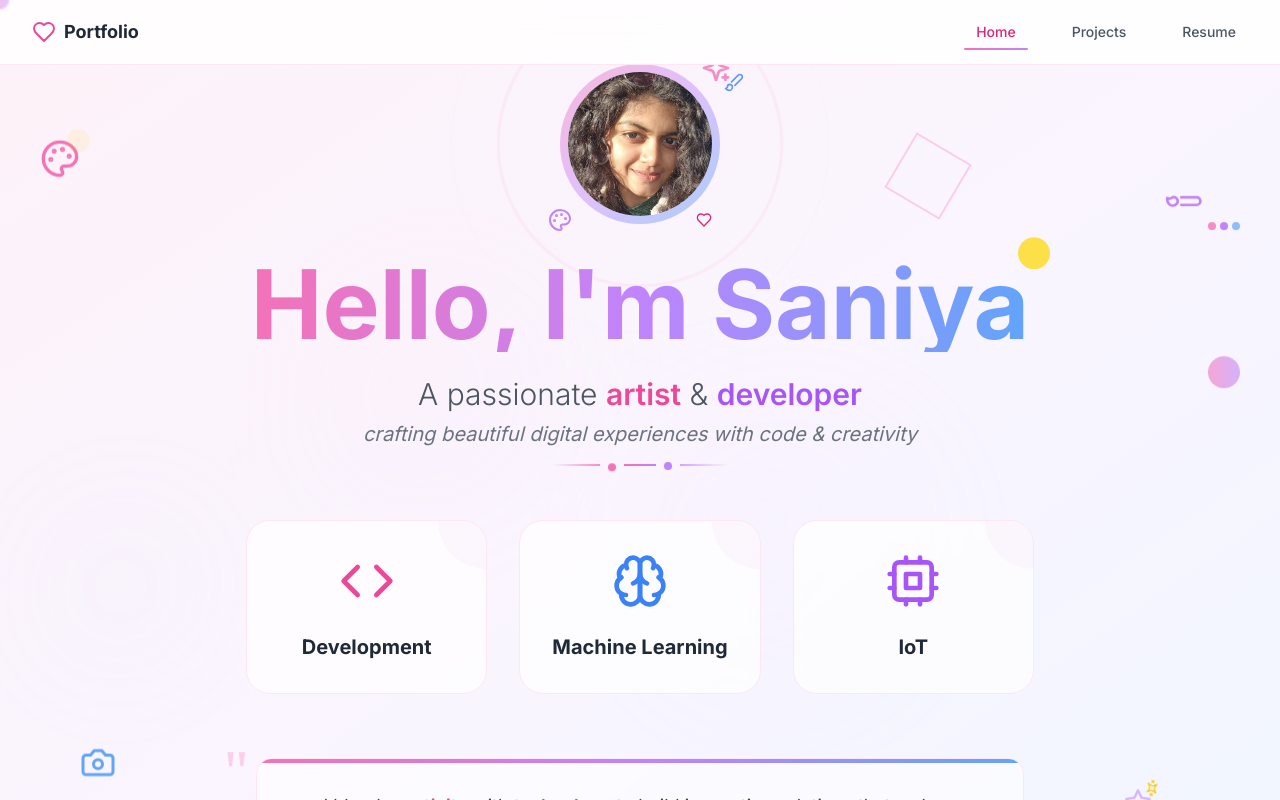
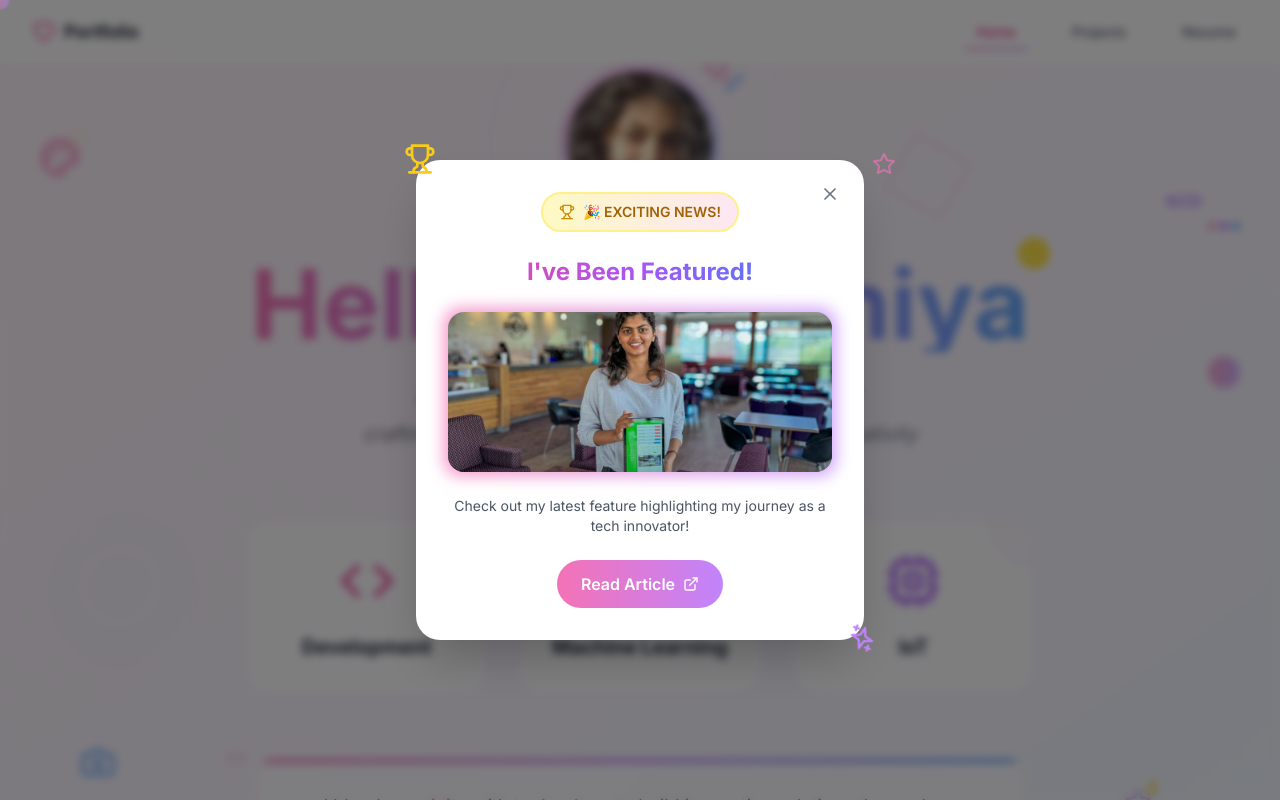
Before and after one commit to CodeFor2001/Saniya-portfolio, a React (Vite) app: page / in a window 1280 px wide. Shown: the top 800 px of the page. Built offline with nearby package versions, Linux system fonts and the light colour scheme.

Commit message:
recognition and pop up components

```diff
--- /dev/null
+++ b/src/components/Recognition.tsx
@@ -0,0 +1,103 @@
+import React, { useEffect, useRef, useState } from 'react';
+import { ExternalLink, Star, Sparkles, Trophy } from 'lucide-react';
+
+const Recognition = () => {
+  const [isVisible, setIsVisible] = useState(false);
+  const sectionRef = useRef<HTMLElement>(null);
+
+  useEffect(() => {
+    const observer = new IntersectionObserver(
+      ([entry]) => {
+        if (entry.isIntersecting) {
+          setIsVisible(true);
+        }
+      },
+      { threshold: 0.3 }
+    );
+
+    if (sectionRef.current) {
+      observer.observe(sectionRef.current);
+    }
+
+    return () => observer.disconnect();
+  }, []);
+
+  return (
+    <section ref={sectionRef} className="py-16 px-4 sm:px-6 lg:px-8 relative overflow-hidden">
+      {/* Subtle Background Elements */}
+      <div className="absolute inset-0 opacity-20">
+        <div className="absolute top-10 right-10 w-24 h-24 bg-gradient-to-br from-pink-300 to-transparent rounded-full blur-2xl animate-pulse"></div>
+        <div className="absolute bottom-10 left-10 w-20 h-20 bg-gradient-to-br from-purple-300 to-transparent rounded-full blur-2xl animate-pulse" style={{ animationDelay: '2s' }}></div>
+      </div>
+
+      <div className="max-w-4xl mx-auto">
+        <div
+          className={`transform transition-all duration-1000 ${
+            isVisible ? 'translate-y-0 opacity-100' : 'translate-y-8 opacity-0'
+          }`}
+        >
+          {/* Cute Header */}
+          <div className="text-center mb-12">
+            <h2 className="text-3xl md:text-4xl font-bold bg-gradient-to-r from-pink-400 to-purple-400 bg-clip-text text-transparent mb-4 relative">
+              In the News ✨
+            </h2>
+            <p className="text-gray-600">Recently featured for my tech innovations</p>
+          </div>
+
+          {/* Cute Framed Article */}
+          <div className="flex justify-center">
+            <div className="relative group max-w-sm">
+              {/* Cute Frame */}
+              <div className="absolute -inset-3 bg-gradient-to-r from-pink-300 via-purple-300 to-blue-300 rounded-3xl blur opacity-75 group-hover:opacity-100 transition duration-300 animate-pulse"></div>
+
+              <div className="relative bg-white rounded-3xl p-6 shadow-xl hover:shadow-2xl transition-all duration-300 hover:scale-105">
+                {/* Floating Decorative Icons */}
+                <Trophy className="absolute -top-2 -left-2 h-6 w-6 text-yellow-400 animate-bounce" />
+                <Star className="absolute -top-1 -right-3 h-5 w-5 text-pink-400 animate-pulse" />
+                <Sparkles className="absolute -bottom-2 -right-2 h-5 w-5 text-purple-400 animate-spin" style={{ animationDuration: '3s' }} />
+
+                {/* Badge */}
+                <div className="text-center mb-4">
+                  <span className="inline-flex items-center space-x-1 bg-gradient-to-r from-pink-100 to-purple-100 rounded-full px-3 py-1 text-xs font-semibold text-pink-600 border border-pink-200">
+                    <Trophy className="h-3 w-3" />
+                    <span>FEATURED</span>
+                  </span>
+                </div>
+
+                {/* Article Image */}
+                <div className="relative overflow-hidden rounded-2xl mb-4 group/image">
+                  <img
+                    src="/image.png"
+                    alt="Featured Article"
+                    className="w-full h-48 object-cover group-hover/image:scale-110 transition-transform duration-500"
+                  />
+                  <div className="absolute inset-0 bg-gradient-to-t from-black/30 to-transparent opacity-0 group-hover/image:opacity-100 transition-opacity duration-300"></div>
+                </div>
+
+                {/* Title */}
+                <h3 className="text-lg font-bold text-gray-800 mb-3 text-center">
+                  Rising Tech Innovator
+                </h3>
+
+                {/* Link Button */}
+                <div className="text-center">
+                  <a
+                    href="https://www.dailyecho.co.uk/news/25300681.southampton-student-launches-ai-powered-food-safety-app/"
+                    target="_blank"
+                    rel="noopener noreferrer"
+                    className="inline-flex items-center space-x-2 bg-gradient-to-r from-pink-400 to-purple-400 text-white font-semibold px-4 py-2 rounded-full hover:from-pink-500 hover:to-purple-500 transition-all duration-300 hover:scale-105 text-sm"
+                  >
+                    <span>Read Article</span>
+                    <ExternalLink className="h-4 w-4" />
+                  </a>
+                </div>
+              </div>
+            </div>
+          </div>
+        </div>
+      </div>
+    </section>
+  );
+};
+
+export default Recognition;
--- /dev/null
+++ b/src/components/RecognitionPopup.tsx
@@ -0,0 +1,86 @@
+import React, { useState, useEffect } from 'react';
+import { X, ExternalLink, Star, Sparkles, Trophy } from 'lucide-react';
+
+const RecognitionPopup = () => {
+  const [isVisible, setIsVisible] = useState(false);
+
+  useEffect(() => {
+    // Show popup after 2 seconds
+    const timer = setTimeout(() => {
+      setIsVisible(true);
+    }, 2000);
+
+    return () => clearTimeout(timer);
+  }, []);
+
+  if (!isVisible) return null;
+
+  return (
+    <div className="fixed inset-0 bg-black/50 backdrop-blur-sm z-50 flex items-center justify-center p-4">
+      <div className="relative bg-white rounded-3xl p-8 max-w-md w-full shadow-2xl animate-fadeIn">
+        {/* Close Button */}
+        <button
+          onClick={() => setIsVisible(false)}
+          className="absolute top-4 right-4 p-2 rounded-full hover:bg-gray-100 transition-colors duration-300"
+        >
+          <X className="h-5 w-5 text-gray-500" />
+        </button>
+
+        {/* Floating Icons */}
+        <Trophy className="absolute -top-3 -left-3 h-8 w-8 text-yellow-400 animate-bounce" />
+        <Star className="absolute -top-2 -right-8 h-6 w-6 text-pink-400 animate-pulse" />
+        <Sparkles className="absolute -bottom-3 -right-3 h-7 w-7 text-purple-400 animate-spin" style={{ animationDuration: '3s' }} />
+
+        {/* Content */}
+        <div className="text-center space-y-6">
+          {/* Badge */}
+          <div className="inline-flex items-center space-x-2 bg-gradient-to-r from-yellow-100 to-pink-100 rounded-full px-4 py-2 border-2 border-yellow-200">
+            <Trophy className="h-4 w-4 text-yellow-600" />
+            <span className="text-yellow-700 font-semibold text-sm">🎉 EXCITING NEWS!</span>
+          </div>
+
+          {/* Title */}
+          <h3 className="text-2xl font-bold bg-gradient-to-r from-pink-500 via-purple-500 to-blue-500 bg-clip-text text-transparent">
+            I've Been Featured!
+          </h3>
+
+          {/* Article Image */}
+          <div className="relative group cursor-pointer">
+            <div className="absolute -inset-1 bg-gradient-to-r from-pink-400 to-purple-400 rounded-2xl blur opacity-75 group-hover:opacity-100 transition duration-300"></div>
+            <div className="relative overflow-hidden rounded-2xl">
+              <img
+                src="/image.png"
+                alt="Featured Article"
+                className="w-full h-40 object-cover group-hover:scale-105 transition-transform duration-300"
+              />
+              <div className="absolute inset-0 bg-gradient-to-t from-black/30 to-transparent"></div>
+            </div>
+          </div>
+
+          {/* Description */}
+          <p className="text-gray-600 text-sm">
+            Check out my latest feature highlighting my journey as a tech innovator!
+          </p>
+
+          {/* CTA Button */}
+          <a
+            href="https://www.dailyecho.co.uk/news/25300681.southampton-student-launches-ai-powered-food-safety-app/"
+            target="_blank"
+            rel="noopener noreferrer"
+            onClick={() => setIsVisible(false)}
+            className="inline-flex items-center space-x-2 bg-gradient-to-r from-pink-400 to-purple-400 text-white font-semibold px-6 py-3 rounded-full hover:from-pink-500 hover:to-purple-500 transition-all duration-300 hover:scale-105 hover:shadow-lg"
+          >
+            <span>Read Article</span>
+            <ExternalLink className="h-4 w-4" />
+          </a>
+        </div>
+
+        {/* Decorative Elements */}
+        <div className="absolute top-1/2 left-4 w-2 h-2 bg-pink-300 rounded-full animate-ping opacity-50"></div>
+        <div className="absolute bottom-8 right-8 w-1 h-1 bg-purple-300 rounded-full animate-ping opacity-60" style={{ animationDelay: '1s' }}></div>
+      </div>
+    </div>
+  );
+};
+
+export default RecognitionPopup;
--- a/src/pages/Home.tsx
+++ b/src/pages/Home.tsx
@@ -3,15 +3,20 @@ import Hero from '../components/Hero';
 import Bio from '../components/Bio';
 import Skills from '../components/Skills';
 import Contact from '../components/Contact';
-
+import Recognition from '../components/Recognition';
+import RecognitionPopup from '../components/RecognitionPopup';
 const Home = () => {
   return (
-    <div className="pt-16">
+    <>
+      <RecognitionPopup />
+      <div className="pt-16">
       <Hero />
+      <Recognition />
       <Bio />
       <Skills />
       <Contact />
-    </div>
+      </div>
+    </>
   );
 };
 
```
Also changed, not shown: package.json (line endings or trailing spaces), public/image.png (added), 1 other file (tests, documents, lock files or other folders).
